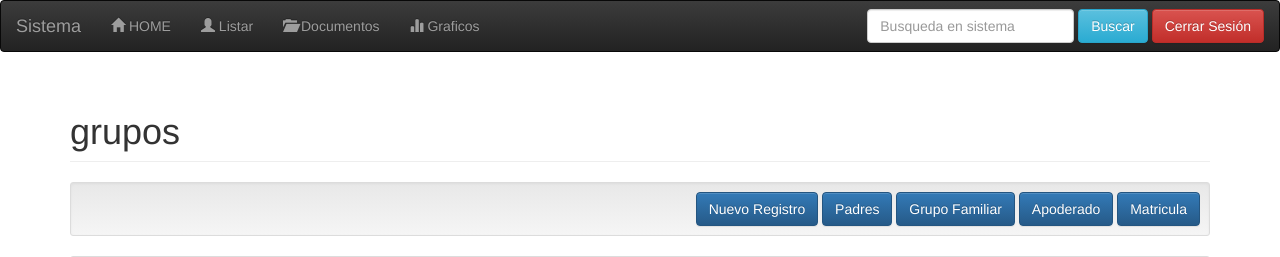
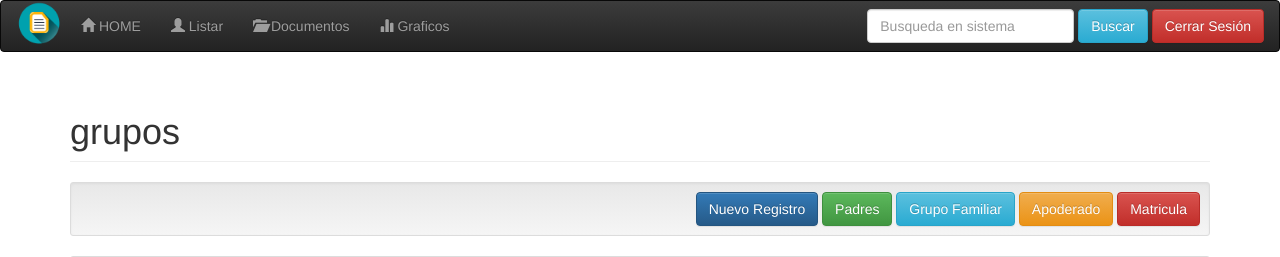
Before and after one commit to josecolicoy/lenguaje_de_merca, a PHP site: template Proyecto matriculas/View/grupo/grupo.php in a window 1280 px wide. Shown: the top 257 px of the page. Run offline with PHP 8.4, Linux system fonts and the light colour scheme; the template is opened without the code that fills it, so the values that code supplies are empty; some libraries are stand-ins or nearby versions.

Commit message:
Color e Icono

```diff
--- a/Proyecto matriculas/View/grupo/grupo.php
+++ b/Proyecto matriculas/View/grupo/grupo.php
@@ -2,10 +2,10 @@
 
 <div class="well well-sm text-right">
     <a class="btn btn-primary" href="?c=grupo&a=Nuevo">Nuevo Registro</a>
-    <a class="btn btn-primary" href="?c=padre">Padres</a>
-    <a class="btn btn-primary" href="?c=grupo">Grupo Familiar</a>
-    <a class="btn btn-primary" href="?c=apoderado">Apoderado</a>
-    <a class="btn btn-primary" href="?c=matricula">Matricula</a>
+    <a class="btn btn-success" href="?c=padre">Padres</a>
+    <a class="btn btn-info" href="?c=grupo">Grupo Familiar</a>
+    <a class="btn btn-warning" href="?c=apoderado">Apoderado</a>
+    <a class="btn btn-danger" href="?c=matricula">Matricula</a>
 </div>
 <div class="well well-sm">
 <table class="table table-bordered">
--- a/Proyecto matriculas/View/header.php
+++ b/Proyecto matriculas/View/header.php
@@ -27,7 +27,7 @@
         <nav class="navbar navbar-inverse">
           <div class="container-fluid">
             <div class="navbar-header">
-              <a class="navbar-brand" href="#">Sistema</a>
+              <img src="assets/css/imagenes/icono.png" alt="LOGO" href="?c=alumno" style="width: 50px;height: 50px;">
             </div>
             <ul class="nav navbar-nav">
               <li><a href="?c=alumno"><span class="glyphicon glyphicon-home"></span> HOME</a></li>
```
Also changed, not shown: Proyecto matriculas/View/apoderado/apoderado.php (+4 -4 lines), Proyecto matriculas/View/matricula/matricula.php (+4 -4 lines), Proyecto matriculas/View/padre/padre.php (+4 -4 lines), Proyecto matriculas/assets/css/imagenes/ICONO.png (added).
